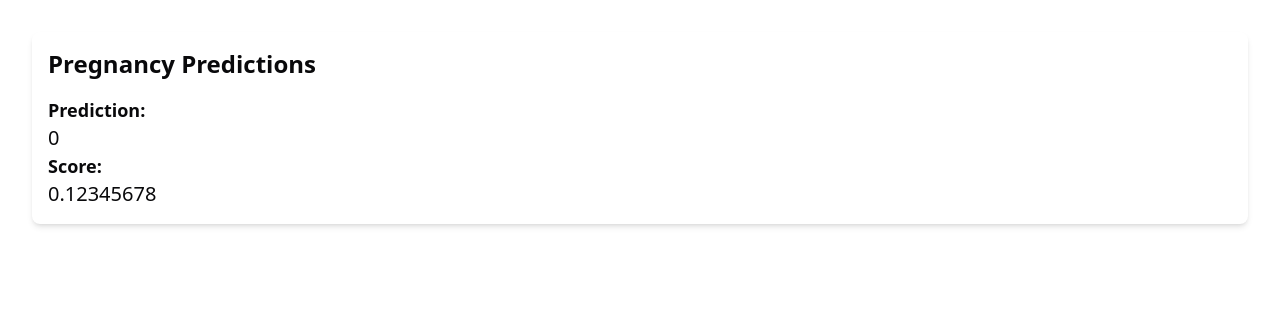
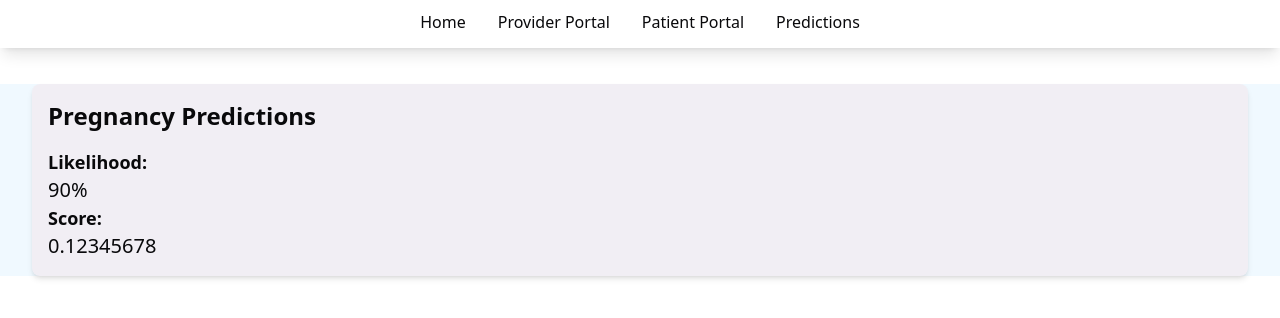
Before and after one commit to bgpayne23/mirahealth, a Next.js app in the folder mira-health-ui/: page /alerts/PredictionsPage in a window 1280 px wide. Shown: the top 318 px of the page. Built offline with nearby package versions, Linux system fonts and the light colour scheme.

Commit message:
Added small changes to the alerts page

```diff
--- a/mira-health-ui/app/globals.css
+++ b/mira-health-ui/app/globals.css
@@ -68,6 +68,8 @@
   }
 }
 
+/* red pulse animation */
+
 @layer base {
   * {
     @apply border-border;
@@ -76,3 +78,19 @@
     @apply bg-background text-foreground;
   }
 }
+
+@keyframes pulse-red {
+  0% {
+    background-color: rgba(255, 0, 0, 0.0); /* Starting color (semi-transparent red) */
+  }
+  50% {
+    background-color: rgba(255, 0, 0, 0.2); /* Middle color (more opaque red) */
+  }
+  100% {
+    background-color: rgba(255, 0, 0, 0.0); /* Ending color (semi-transparent red) */
+  }
+}
+
+.animate-pulse-red {
+  animation: pulse-red 2s infinite; /* Adjust the duration (2s) for the desired pulsing speed */
+}
--- a/mira-health-ui/pages/alerts/PredictionsPage.tsx
+++ b/mira-health-ui/pages/alerts/PredictionsPage.tsx
@@ -2,6 +2,7 @@
 
 import React from "react";
 import PregnancyPredictionsDisplay from "@/components/PregnancyPredictionsDisplay";
+import Layout from "@/components/Layout";
 
 // Define the PredictionData interface here
 interface PredictionData {
@@ -12,14 +13,18 @@ interface PredictionData {
 const PredictionsPage: React.FC = () => {
     // Assume you have received the prediction data from the server
     const predictionData: PredictionData = {
-        prediction: 0,
+        prediction: .9,
         score: 0.12345678,
     };
 
     return (
-        <div className="container mx-auto mt-8">
+    <Layout>
+    <div className="bg-sky-50">
+        <div className="container mx-auto mt-9 ">
             <PregnancyPredictionsDisplay data={predictionData} />
         </div>
+    </div>
+    </Layout>
     );
 };
 
--- a/mira-health-ui/pages/index.tsx
+++ b/mira-health-ui/pages/index.tsx
@@ -12,7 +12,6 @@ const HomePage = () => {
       {/* Home Page Content */}
       <h1 className="text-3xl font-bold mb-4">Welcome to MiraHealth</h1>
       <p className="text-xl">This is the home page for the MiraHealth app.</p>
-
     </div>
   </Layout>
 
--- a/mira-health-ui/src/components/PregnancyPredictionsDisplay.tsx
+++ b/mira-health-ui/src/components/PregnancyPredictionsDisplay.tsx
@@ -8,17 +8,23 @@ type PredictionData = {
 interface PregnancyPredictionsProps {
     data: PredictionData;
 }
-// todo: update styling and presentation!
-// todo: pass data from response to here
+
 const PregnancyPredictionsDisplay: React.FC<PregnancyPredictionsProps> = ({
     data,
 }) => {
+    // Check if the prediction number is greater than 0.7
+    const isPredictionRed = data.prediction > 0.7;
+
     return (
-        <div className="bg-white p-4 rounded-lg shadow-md">
+        <div
+            className={`bg-white p-4 rounded-lg shadow-md ${
+                isPredictionRed ? 'animate-pulse-red' : ''
+            }`}
+        >
             <h2 className="text-2xl font-bold mb-4">Pregnancy Predictions</h2>
             <div>
-                <p className="text-lg font-bold">Prediction:</p>
-                <p className="text-xl">{data.prediction}</p>
+                <p className="text-lg font-bold">Likelihood:</p>
+                <p className="text-xl">{(data.prediction * 100)}%</p>
             </div>
             <div>
                 <p className="text-lg font-bold">Score:</p>
```
Also changed, not shown: 1 other file (tests, documents, lock files or other folders).
